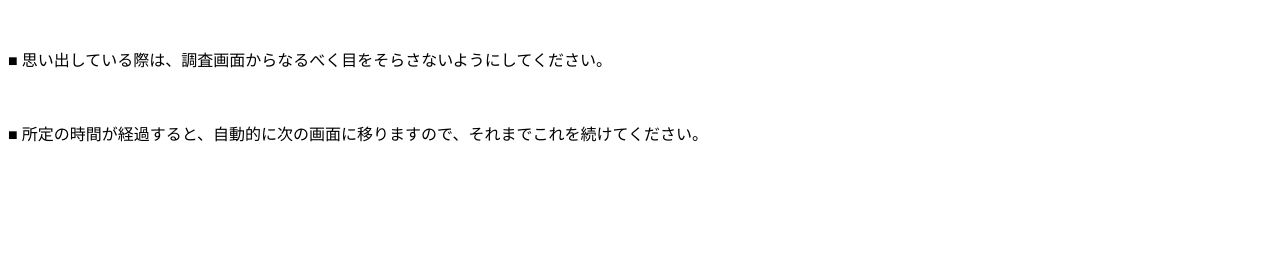
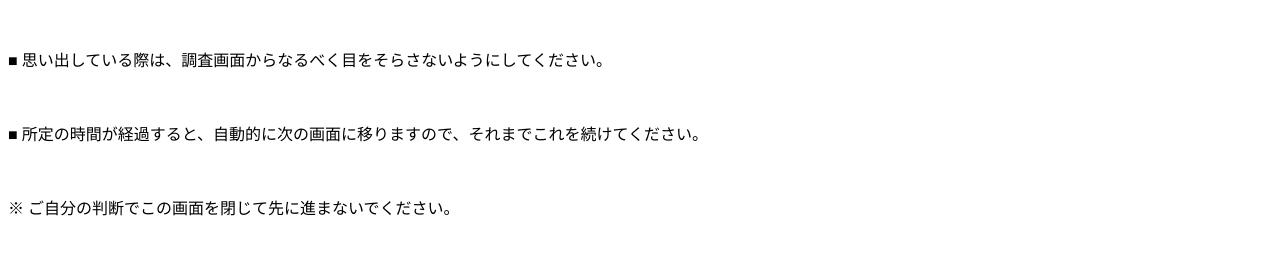
Before and after one commit to koga89/instructions2, a plain HTML site: page index.html in a window 1280 px wide. Shown: the part 140-394 px from the top of the page. Drawn offline with Linux system fonts and the light colour scheme.

Commit message:
Update index.html

```diff
--- a/index.html
+++ b/index.html
@@ -9,5 +9,6 @@
     <p>■ 最近 (直近1ヶ月) 体験した、ポジティブな気分を感じた出来事を1つ取り上げ、その出来事の内容と、そのときに考えたことや感じたことを、できるだけ具体的、 詳細に思い出してください。</p><br>
     <p>■ 思い出している際は、調査画面からなるべく目をそらさないようにしてください。 </p><br>
     <p>■ 所定の時間が経過すると、自動的に次の画面に移りますので、それまでこれを続けてください。</p><br>
+    <p>※ ご自分の判断でこの画面を閉じて先に進まないでください。</p>
   </body>
 </html>
```
